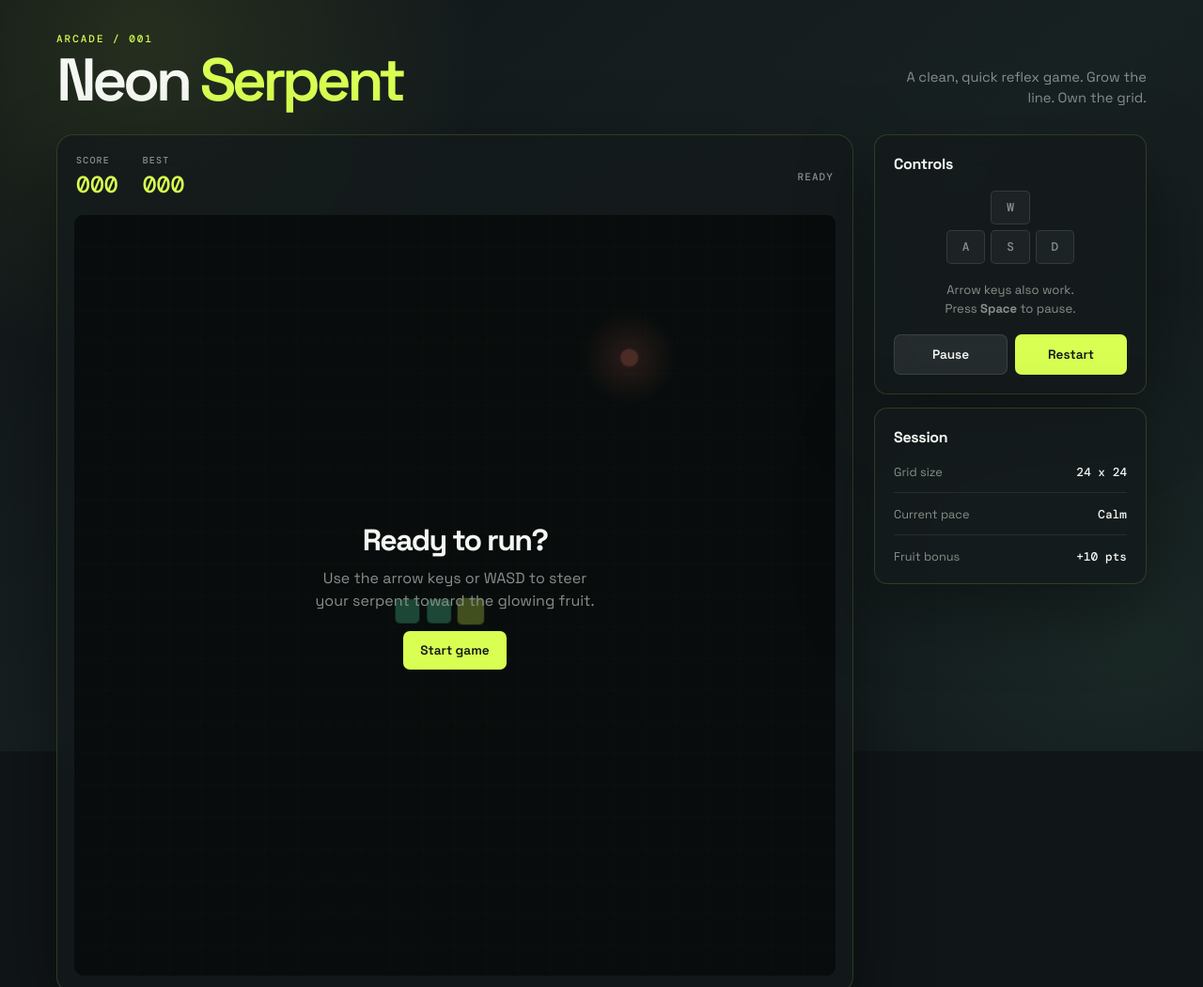
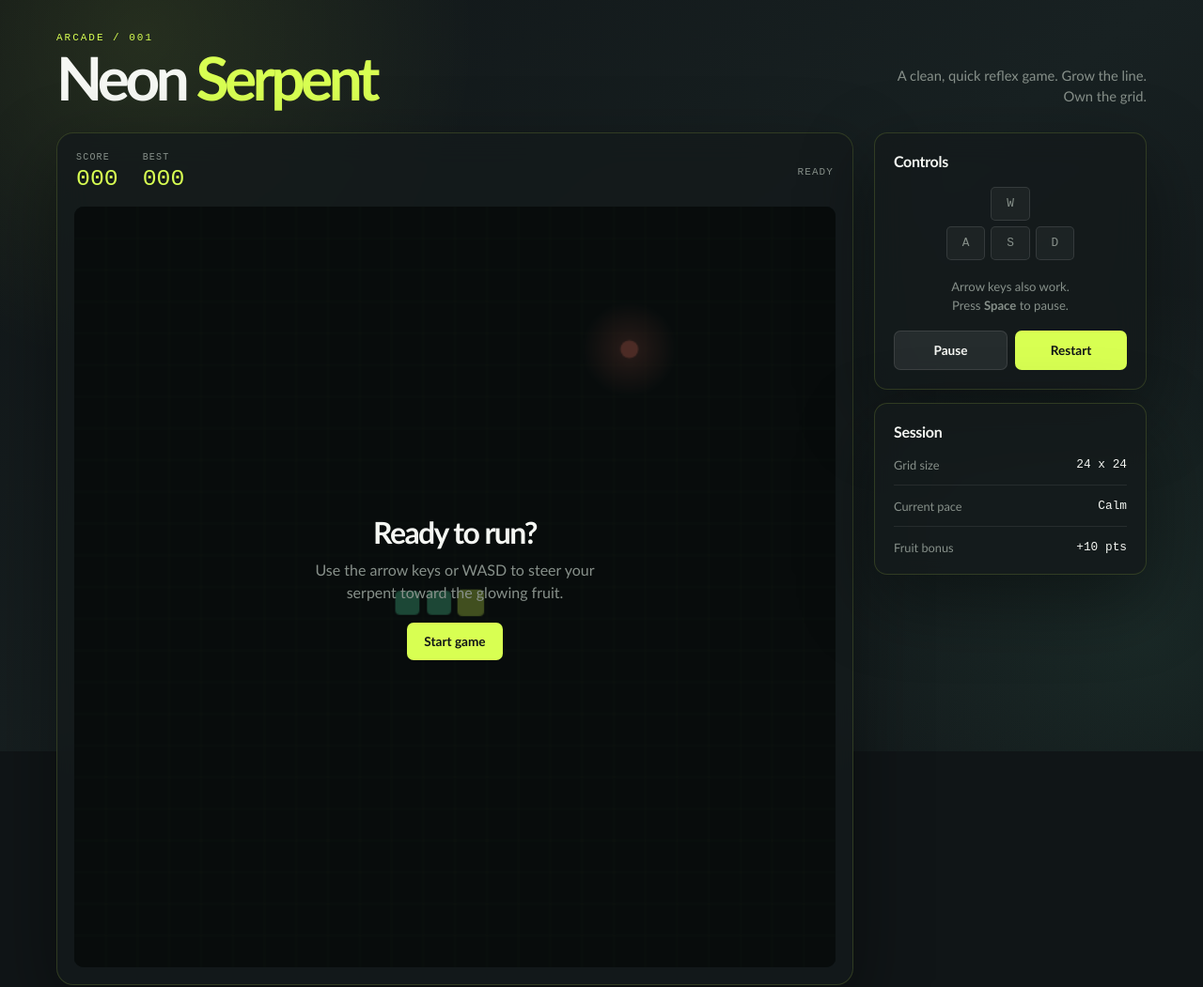
Before and after one commit to OussamaBencheikh/koora, a browser extension: page index.html in a window 1280 px wide. Shown: the top 1051 px of the page at 94% size. Drawn offline with nearby package versions, Linux system fonts and the light colour scheme.

Commit message:
Align extension with Chrome Web Store policies

```diff
--- a/index.html
+++ b/index.html
@@ -5,8 +5,6 @@
   <meta name="viewport" content="width=device-width, initial-scale=1">
   <title>Neon Serpent</title>
   <style>
-    @import url('https://fonts.googleapis.com/css2?family=DM+Mono:wght@400;500&family=Space+Grotesk:wght@400;500;600;700&display=swap');
-
     :root {
       --ink: #f5f7f3;
       --muted: #87908a;
@@ -24,7 +22,7 @@
       min-height: 100vh;
       color: var(--ink);
       background: #101517;
-      font-family: 'Space Grotesk', sans-serif;
+      font-family: 'Trebuchet MS', 'Segoe UI', sans-serif;
       overflow-x: hidden;
     }
 
@@ -51,7 +49,7 @@
 
     .shell { width: min(1160px, calc(100% - 40px)); margin: 0 auto; padding: 34px 0 48px; }
     header { display: flex; align-items: end; justify-content: space-between; gap: 20px; margin-bottom: 28px; }
-    .eyebrow { color: var(--lime); font: 500 11px 'DM Mono', monospace; letter-spacing: .18em; text-transform: uppercase; }
+    .eyebrow { color: var(--lime); font: 500 11px 'Courier New', monospace; letter-spacing: .18em; text-transform: uppercase; }
     h1 { margin: 8px 0 0; font-size: clamp(2.2rem, 5vw, 4.6rem); line-height: .92; letter-spacing: -.07em; font-weight: 600; }
     h1 span { color: var(--lime); }
     .tagline { color: var(--muted); max-width: 280px; line-height: 1.5; margin: 0; text-align: right; font-size: .92rem; }
@@ -61,9 +59,9 @@
     .game-card { padding: 18px; border-radius: 18px; }
     .hud { display: flex; align-items: center; justify-content: space-between; padding: 2px 2px 16px; }
     .score { display: flex; gap: 26px; }
-    .metric label { display: block; color: var(--muted); font: 500 10px 'DM Mono', monospace; letter-spacing: .12em; text-transform: uppercase; }
-    .metric strong { display: block; margin-top: 3px; color: var(--lime); font: 500 1.55rem 'DM Mono', monospace; }
-    .status { color: var(--muted); font: 500 11px 'DM Mono', monospace; text-transform: uppercase; letter-spacing: .1em; }
+    .metric label { display: block; color: var(--muted); font: 500 10px 'Courier New', monospace; letter-spacing: .12em; text-transform: uppercase; }
+    .metric strong { display: block; margin-top: 3px; color: var(--lime); font: 500 1.55rem 'Courier New', monospace; }
+    .status { color: var(--muted); font: 500 11px 'Courier New', monospace; text-transform: uppercase; letter-spacing: .1em; }
     .status.live { color: var(--mint); }
     .board-wrap { position: relative; overflow: hidden; border-radius: 10px; background: #0a1010; }
     canvas { display: block; width: 100%; aspect-ratio: 1; image-rendering: auto; }
@@ -72,7 +70,7 @@
     .overlay-content { max-width: 310px; }
     .overlay h2 { margin: 0 0 9px; font-size: 2rem; letter-spacing: -.05em; }
     .overlay p { margin: 0 0 20px; color: var(--muted); line-height: 1.5; }
-    button { border: 0; color: #101517; background: var(--lime); padding: 12px 18px; border-radius: 7px; cursor: pointer; font: 600 .85rem 'Space Grotesk', sans-serif; transition: transform .2s, background .2s; }
+    button { border: 0; color: #101517; background: var(--lime); padding: 12px 18px; border-radius: 7px; cursor: pointer; font: 600 .85rem 'Trebuchet MS', 'Segoe UI', sans-serif; transition: transform .2s, background .2s; }
     button:hover { transform: translateY(-2px); background: #edff9b; }
     button.secondary { color: var(--ink); background: rgba(255,255,255,.08); border: 1px solid rgba(255,255,255,.1); }
     button.secondary:hover { background: rgba(255,255,255,.14); }
@@ -81,7 +79,7 @@
     .side-card + .side-card { margin-top: 14px; }
     .side-card h3 { margin: 0 0 18px; font-size: 1rem; letter-spacing: -.02em; }
     .keys { display: grid; grid-template-columns: repeat(3, 1fr); gap: 6px; width: 136px; margin: 0 auto 18px; }
-    .key { display: grid; place-items: center; height: 36px; color: var(--muted); border: 1px solid rgba(255,255,255,.11); border-radius: 5px; background: rgba(255,255,255,.04); font: 500 .8rem 'DM Mono', monospace; }
+    .key { display: grid; place-items: center; height: 36px; color: var(--muted); border: 1px solid rgba(255,255,255,.11); border-radius: 5px; background: rgba(255,255,255,.04); font: 500 .8rem 'Courier New', monospace; }
     .key:nth-child(1) { grid-column: 2; }
     .key:nth-child(2) { grid-column: 1; grid-row: 2; }
     .key:nth-child(3) { grid-column: 2; grid-row: 2; }
@@ -90,13 +88,13 @@
     .facts { display: grid; gap: 14px; }
     .fact { display: flex; justify-content: space-between; gap: 12px; padding-bottom: 13px; border-bottom: 1px solid rgba(255,255,255,.08); color: var(--muted); font-size: .8rem; }
     .fact:last-child { padding-bottom: 0; border-bottom: 0; }
-    .fact b { color: var(--ink); font: 500 .8rem 'DM Mono', monospace; }
+    .fact b { color: var(--ink); font: 500 .8rem 'Courier New', monospace; }
     .actions { display: flex; gap: 8px; margin-top: 16px; }
     .actions button { flex: 1; }
     .mobile-controls { display: none; grid-template-columns: repeat(3, 52px); gap: 7px; justify-content: center; margin-top: 17px; }
     .mobile-controls button { width: 52px; height: 43px; padding: 0; font-size: 1.1rem; }
     .mobile-controls button:first-child { grid-column: 2; }
-    footer { margin-top: 22px; color: #59645e; font: 400 10px 'DM Mono', monospace; letter-spacing: .08em; text-transform: uppercase; }
+    footer { margin-top: 22px; color: #59645e; font: 400 10px 'Courier New', monospace; letter-spacing: .08em; text-transform: uppercase; }
 
     @media (max-width: 800px) {
       .shell { width: min(100% - 24px, 560px); padding-top: 24px; }
```
Also changed, not shown: 2 other files.
